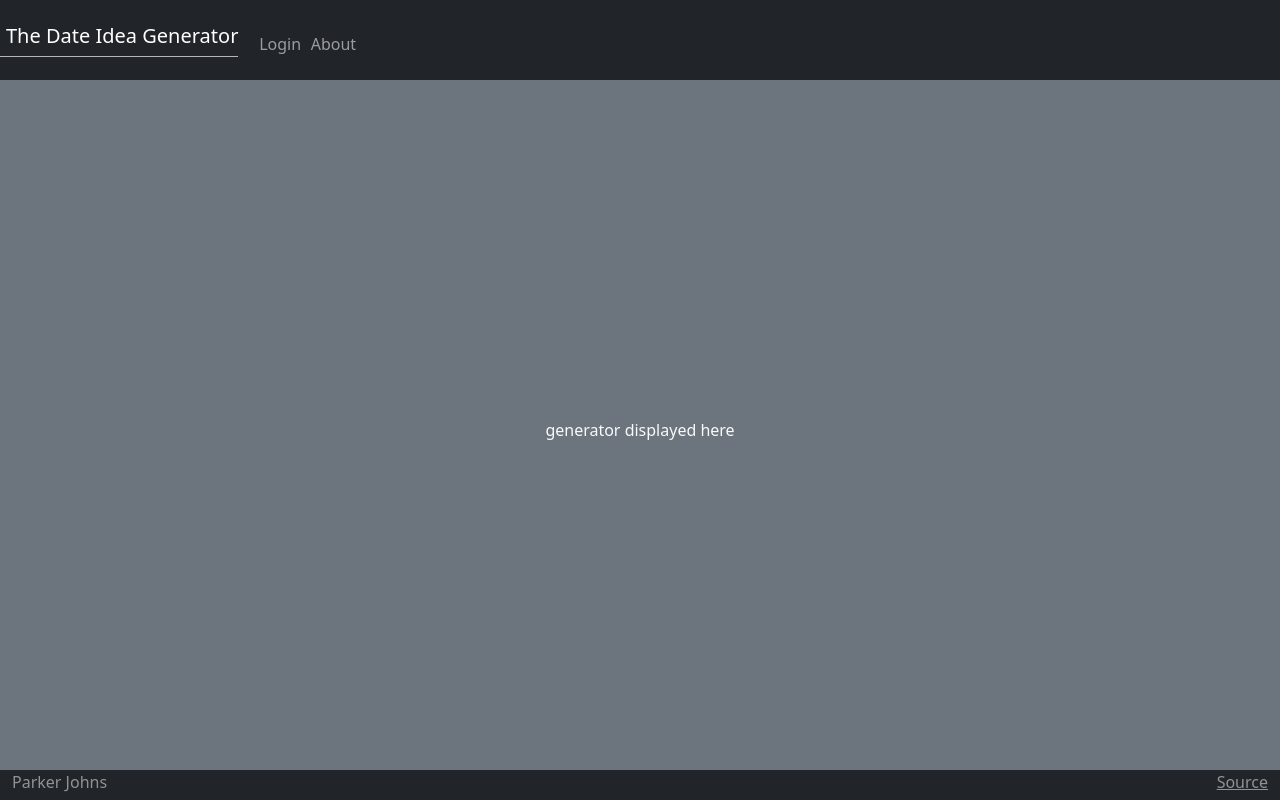
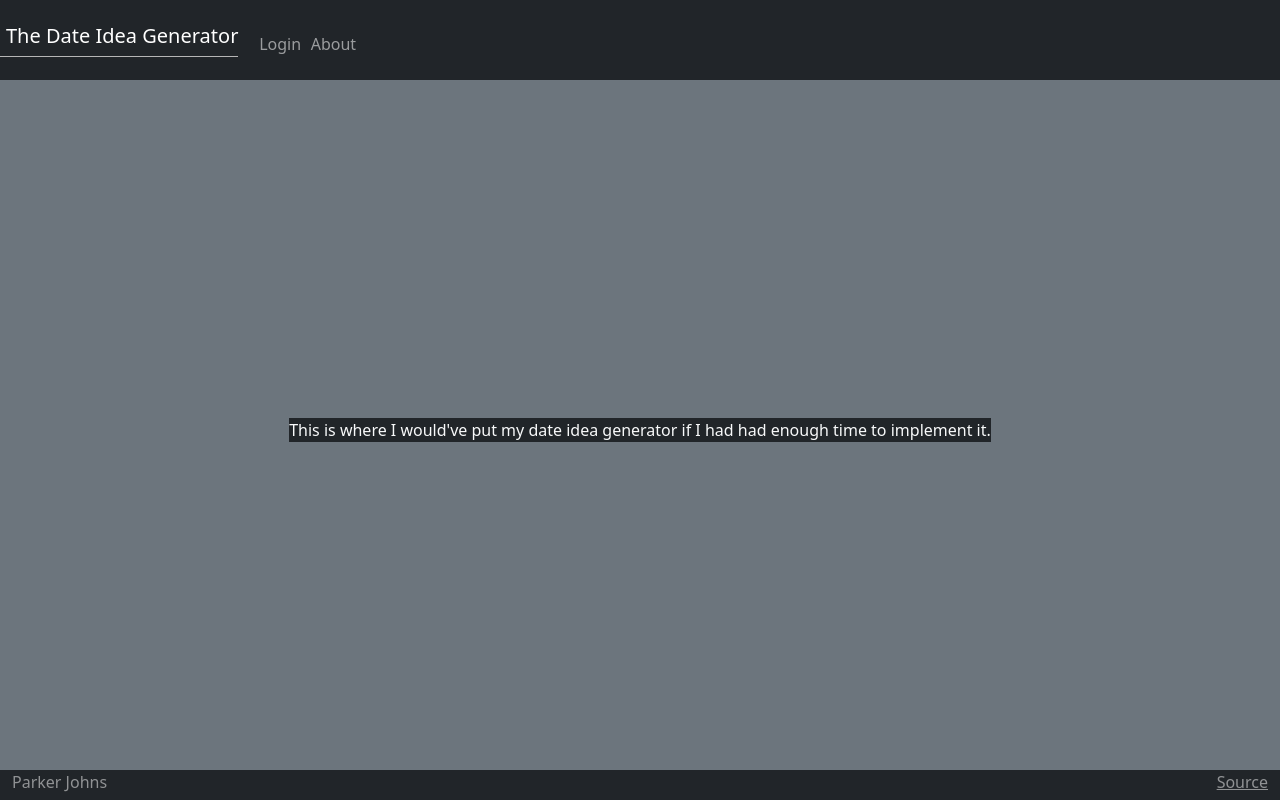
Before and after one commit to pknjohns/startup, a React (Vite) app: page /generator in a window 1280 px wide. Built offline with nearby package versions, Linux system fonts and the light colour scheme.

Commit message:
made some edits to the generator files

```diff
--- /dev/null
+++ b/src/generator/dropDown.jsx
@@ -0,0 +1,9 @@
+import react from 'react';
+
+export function dropDown(props) {
+    const userName = props.userName
+
+    async function saveHist() {
+        const date = new Date().toLocaleDateString();
+    }
+}
--- a/src/generator/generator.jsx
+++ b/src/generator/generator.jsx
@@ -1,10 +1,15 @@
 import React from 'react';
 import './generator.css';
 
-export function Generator() {
-    return (
-      <main className='container-fluid bg-secondary text-center'>
-        <div>generator displayed here</div>
-      </main>
-    );
+import {Users} from './users';
+import {dropDown} from './dropDown';
+
+export function Generator(props) {
+  return (
+    <main className='container-fluid bg-secondary text-center'>
+      <div className='body bg-dark text-light'>This is where I would've put my date idea generator if I had had enough time to implement it.</div>
+      <Users userName={props.userName} />
+      <dropDown userName={props.userName} />
+    </main>
+  );
 }
--- /dev/null
+++ b/src/generator/users.jsx
@@ -0,0 +1,7 @@
+import React from 'react';
+
+export function Users(props) {
+    const userName = props.userName;
+
+
+}
```
